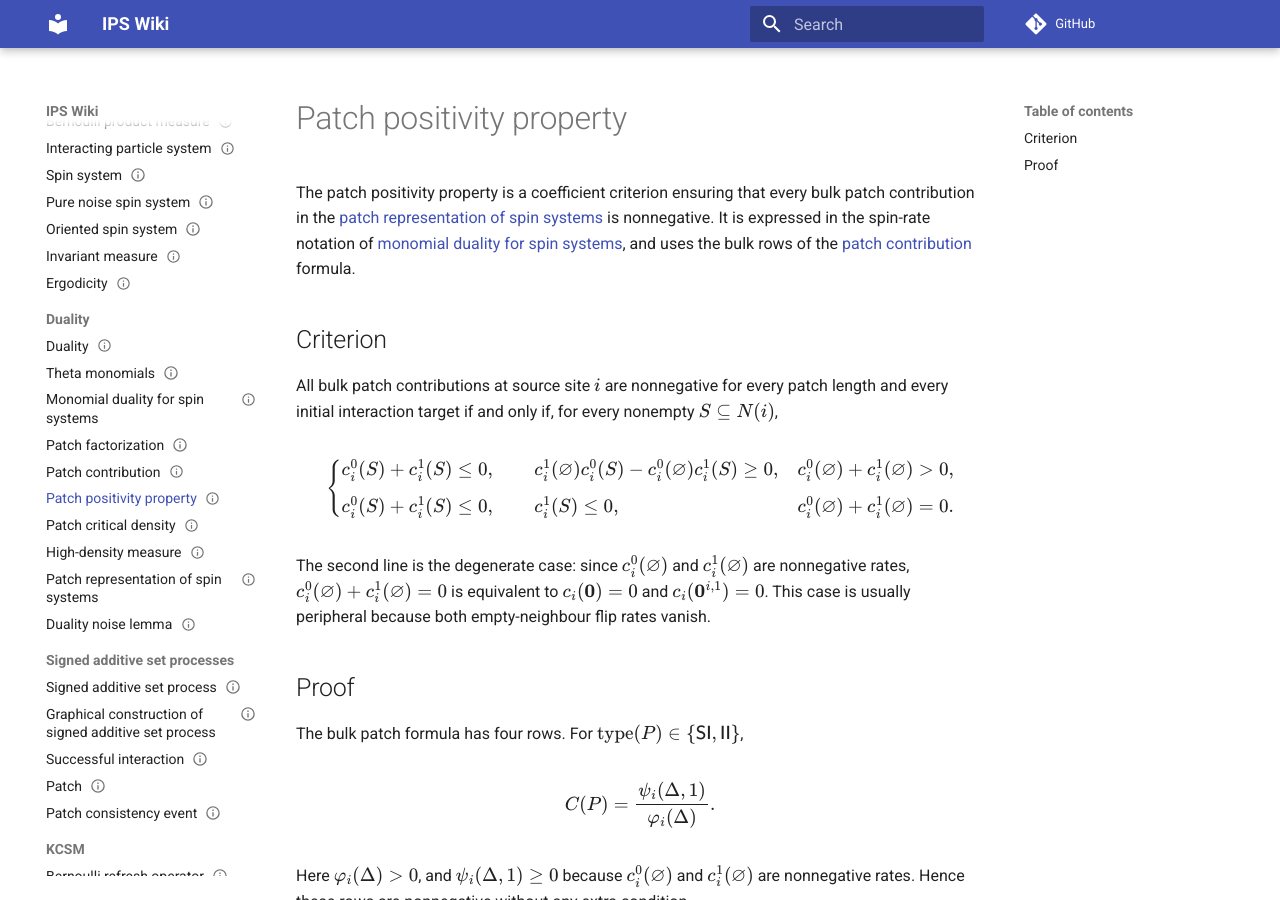
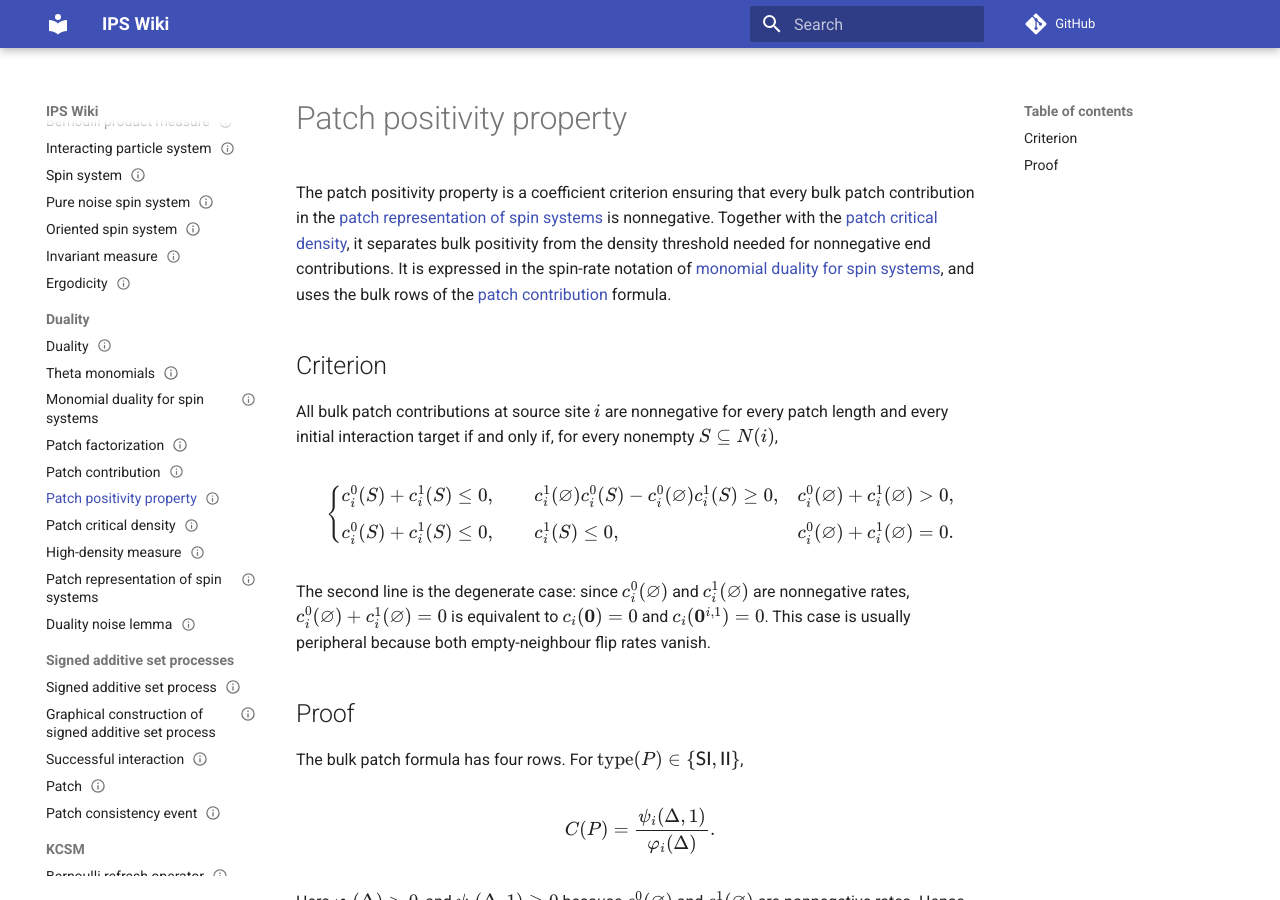
Before and after one commit to maciejgluchowski86-beep/ips-wiki, an MkDocs documentation site: the page built from docs/entries/patch-positivity-property.md, in a window 1280 px wide and 900 px high. Built offline with MkDocs 1.6.1 and Material for MkDocs 9.7.7, drawn with Linux system fonts in a browser that asks for light colours; comment, search, counter and statistics services are not loaded.

Commit message:
Link high-density and critical-density entries

```diff
--- a/docs/entries/patch-positivity-property.md
+++ b/docs/entries/patch-positivity-property.md
@@ -10,7 +10,7 @@ tags:
 
 # Patch positivity property
 
-The patch positivity property is a coefficient criterion ensuring that every bulk patch contribution in the [patch representation of spin systems](patch-representation-of-spin-systems.md) is nonnegative. It is expressed in the spin-rate notation of [monomial duality for spin systems](monomial-duality-for-spin-systems.md), and uses the bulk rows of the [patch contribution](patch-contribution.md) formula.
+The patch positivity property is a coefficient criterion ensuring that every bulk patch contribution in the [patch representation of spin systems](patch-representation-of-spin-systems.md) is nonnegative. Together with the [patch critical density](patch-critical-density.md), it separates bulk positivity from the density threshold needed for nonnegative end contributions. It is expressed in the spin-rate notation of [monomial duality for spin systems](monomial-duality-for-spin-systems.md), and uses the bulk rows of the [patch contribution](patch-contribution.md) formula.
 
 ## Criterion
 
```
